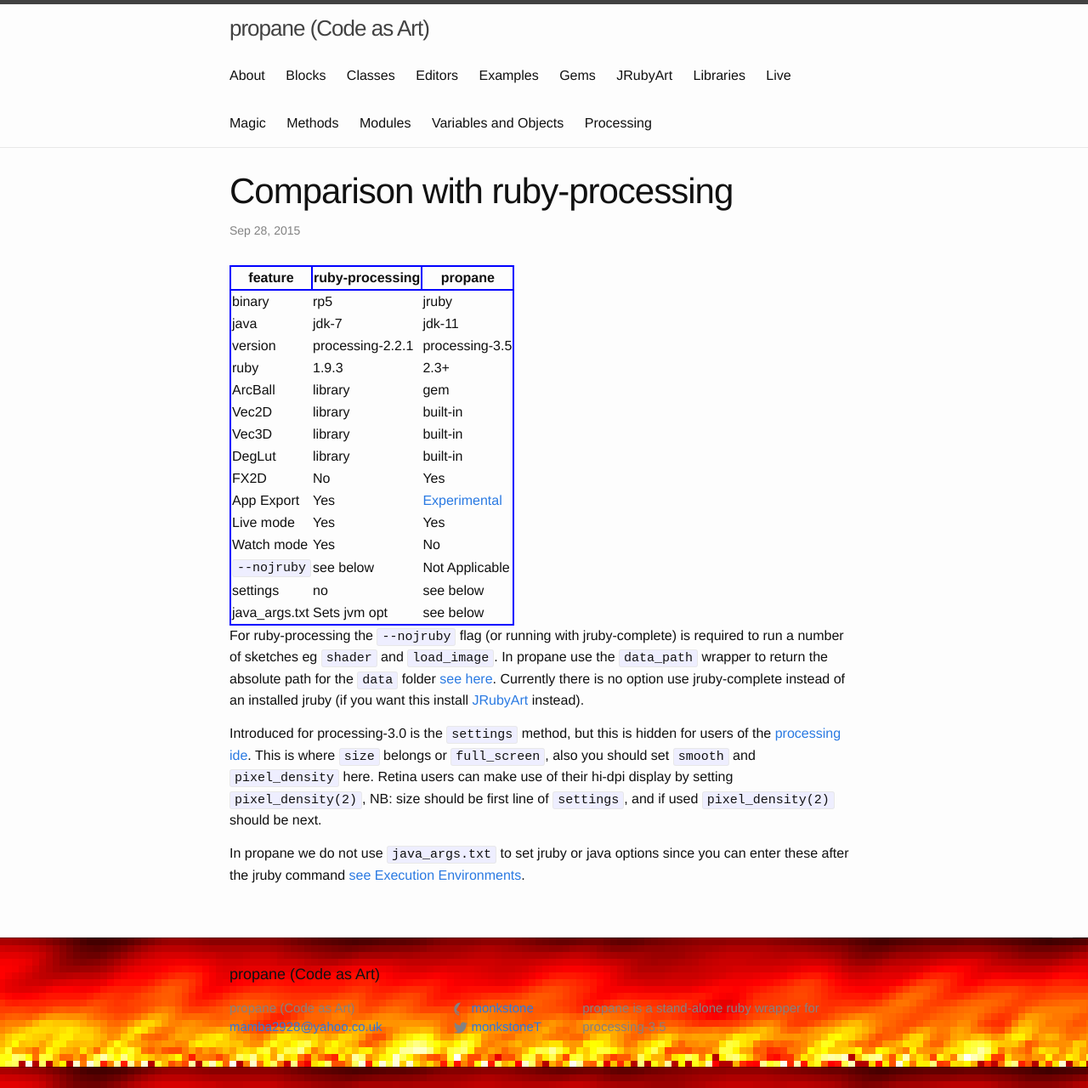
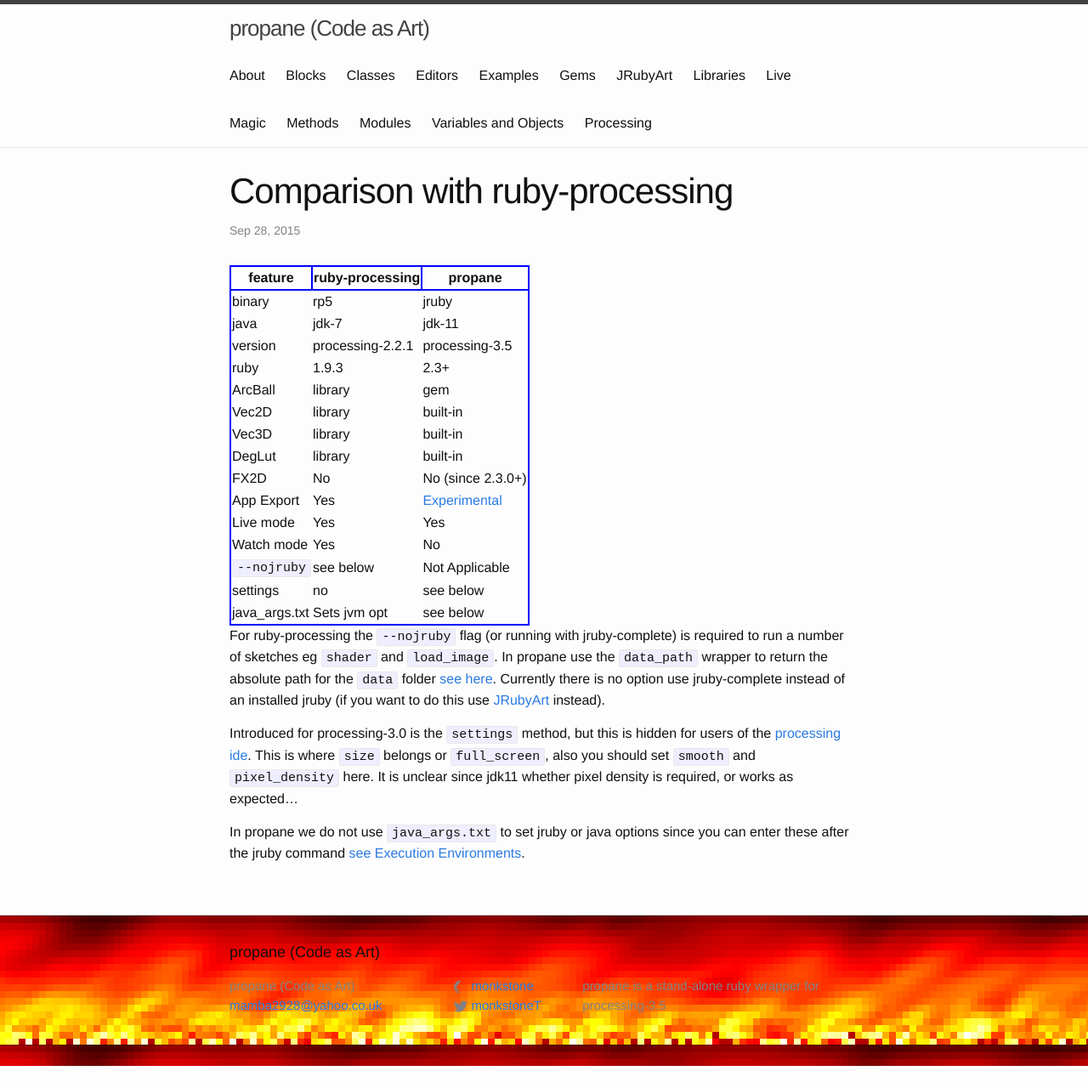
Before and after one commit to ruby-processing/propane, a Jekyll site: the page built from _posts/2015-09-28-comparison.md, in a window 1280 px wide. Shown: the whole page at 85% size. Built offline with Jekyll 4.4.1, drawn with Linux system fonts in a browser that asks for light colours; after the commit the page ends 1254 px from its top, so only the background shows below that.

Commit message:
FX2D not currently available

```diff
--- a/_posts/2015-09-28-comparison.md
+++ b/_posts/2015-09-28-comparison.md
@@ -27,7 +27,7 @@
 |Vec2D         |library            |built-in         |
 |Vec3D         |library            |built-in         |
 |DegLut        |library            |built-in         |
-|FX2D          |No                 |Yes              |
+|FX2D          |No                 |No (since 2.3.0+)|
 |App Export    |Yes                |[Experimental][exp]|
 |Live mode     |Yes                |Yes              |
 |Watch mode    |Yes                |No               |
@@ -35,9 +35,9 @@
 |settings      |no                 |see below        |
 |java_args.txt |Sets jvm opt       |see below        |
 
-For ruby-processing the `--nojruby` flag (or running with jruby-complete) is required to run a number of sketches eg `shader` and `load_image`. In propane use the `data_path` wrapper to return the absolute path for the `data` folder [see here][here]. Currently there is no option use jruby-complete instead of an installed jruby (if you want this install [JRubyArt][jruby_art] instead).
+For ruby-processing the `--nojruby` flag (or running with jruby-complete) is required to run a number of sketches eg `shader` and `load_image`. In propane use the `data_path` wrapper to return the absolute path for the `data` folder [see here][here]. Currently there is no option use jruby-complete instead of an installed jruby (if you want to do this use [JRubyArt][jruby_art] instead).
 
-Introduced for processing-3.0 is the `settings` method, but this is hidden for users of the [processing ide][settings]. This is where `size` belongs or `full_screen`, also you should set `smooth` and `pixel_density` here. Retina users can make use of their hi-dpi display by setting `pixel_density(2)`, NB: size should be first line of `settings`, and if used `pixel_density(2)` should be next.
+Introduced for processing-3.0 is the `settings` method, but this is hidden for users of the [processing ide][settings]. This is where `size` belongs or `full_screen`, also you should set `smooth` and `pixel_density` here. It is unclear since jdk11 whether pixel density is required, or works as expected...
 
 In propane we do not use `java_args.txt` to set jruby or java options since you can enter these after the jruby command [see Execution Environments][wiki].
 
```
